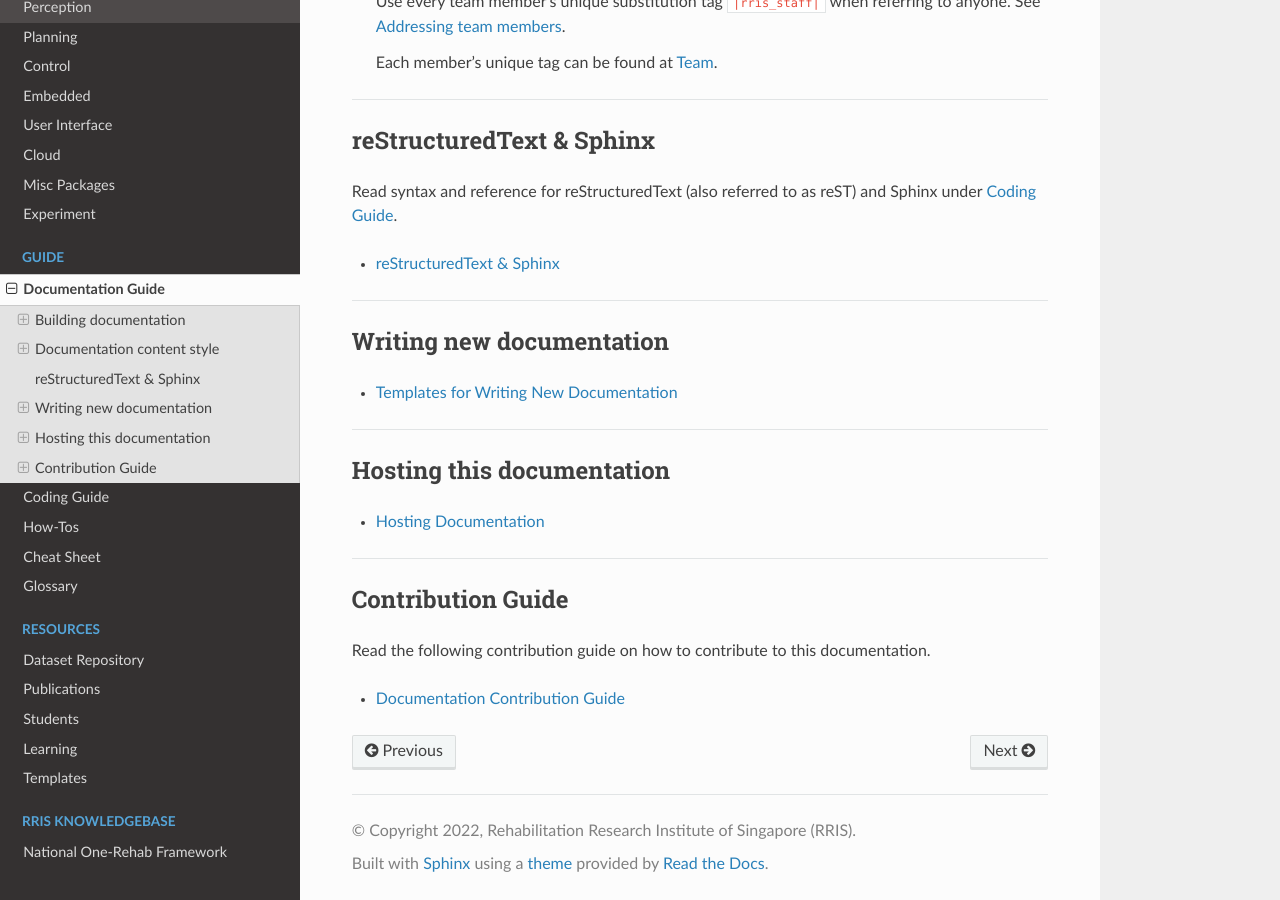
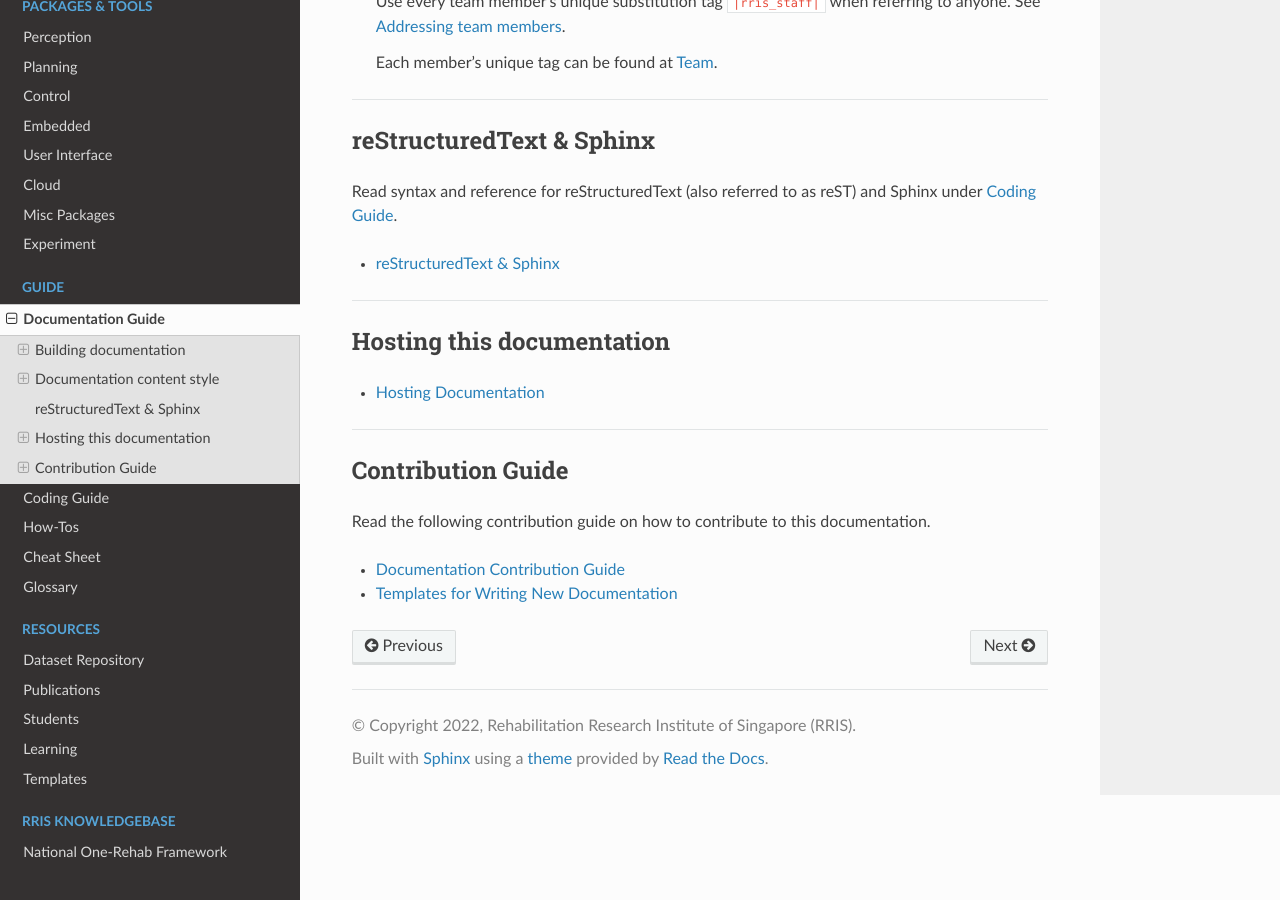
Before and after one commit to tky1026/rris_doc, a Sphinx documentation site: the page built from docs/source/Doc/Guide/guide_doc.rst, in a window 1280 px wide and 900 px high, scrolled down 2113 px. Built offline with Sphinx 7.4.7 and the Read the Docs theme 2.0.0, drawn with Linux system fonts in a browser that asks for light colours; pages that are not in the unit, such as notebooks, are missing from menus.

Commit message:
reorganize

```diff
--- a/docs/source/Doc/Guide/guide_doc.rst
+++ b/docs/source/Doc/Guide/guide_doc.rst
@@ -116,16 +116,6 @@ Read syntax and reference for reStructuredText (also referred to as reST) and Sp
 
 ----
 
-Writing new documentation
-=========================
-
-.. toctree::
-   :maxdepth: 1
-
-   Documentation/doc_boilerplate
-
-----
-
 Hosting this documentation
 ==========================
 
```
Also changed, not shown: other parts of docs/source/Doc/Guide/guide_doc.rst (+1 -0 lines).
